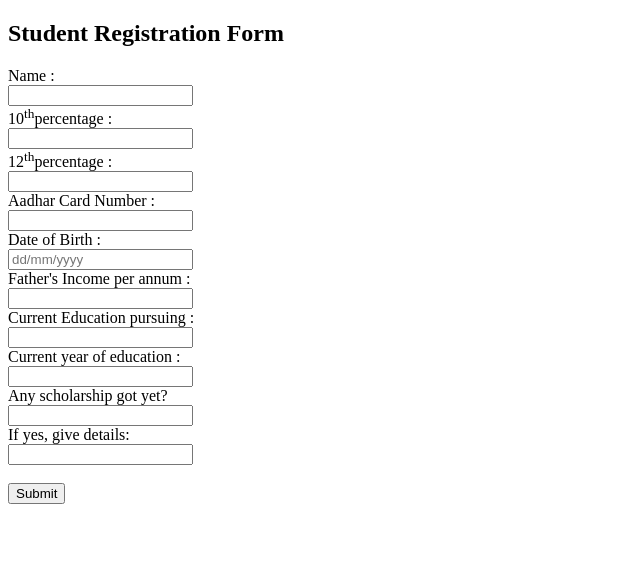
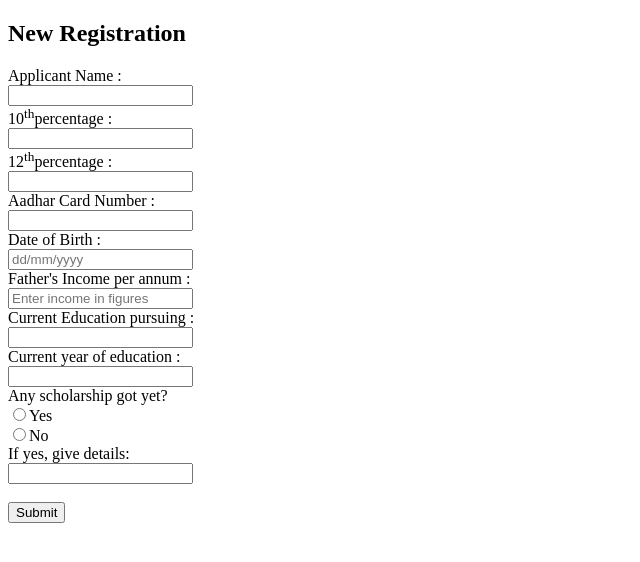
Before and after one commit to shubhamMuniyal/scholarship, a plain HTML site: page form.html in a window 1280 px wide. Shown: the whole page, without its empty margins (0-640 px from the left). Drawn offline with Linux system fonts and the light colour scheme.

Commit message:
Form edited with proper input types and label

```diff
--- a/form.html
+++ b/form.html
@@ -2,38 +2,39 @@
 <html>
 <body>
 
-<h2 id="form_heading">Student Registration Form</h2>
+<h2 id="form_heading">New Registration</h2>
 
 <form>
-  <label>Name :</label><br>
-  <input type="text" name="firstname" >
+  <label>Applicant Name :</label><br>
+  <input type="text" name="name" >
   <br>
   <label>10<sup>th</sup>percentage :</label><br>
-  <input type="text" name="firstname" >
+  <input type="text" name="ssc_per" >
   <br>
   <label>12<sup>th</sup>percentage :</label><br>
-  <input type="text" name="firstname" >
+  <input type="text" name="hsc_per" >
   <br>
   <label>Aadhar Card Number :</label><br>
-  <input type="text" name="firstname" >
+  <input type="text" name="aadhar" >
   <br>
   <label>Date of Birth :</label><br>
-  <input type="text" name="firstname" placeholder="dd/mm/yyyy">
+  <input type="text" name="dob" placeholder="dd/mm/yyyy">
   <br>
   <label>Father's Income per annum :</label><br>
-  <input type="text" name="firstname" >
+  <input type="text" name="income" placeholder="Enter income in figures">
   <br>
   <label>Current Education pursuing :</label><br>
-  <input type="text" name="firstname" >
+  <input type="text" name="edu" >
   <br>
   <label>Current year of education :</label><br>
-  <input type="text" name="firstname" >
+  <input type="text" name="year_edu" >
   <br>
   <label>Any scholarship got yet?</label><br>
-  <input type="text" name="lastname" >
+  <input type="radio" name="scholarship_got" value="yes">Yes <br>
+  <input type="radio" name="scholarship_got" value="no">No
   <br>
   <label>If yes, give details: </label><br>
-  <input type="text" name="firstname" >
+  <input type="text" name="scholarship_info" >
   <br><br>
   <input type="submit" value="Submit">
 </form>
```
